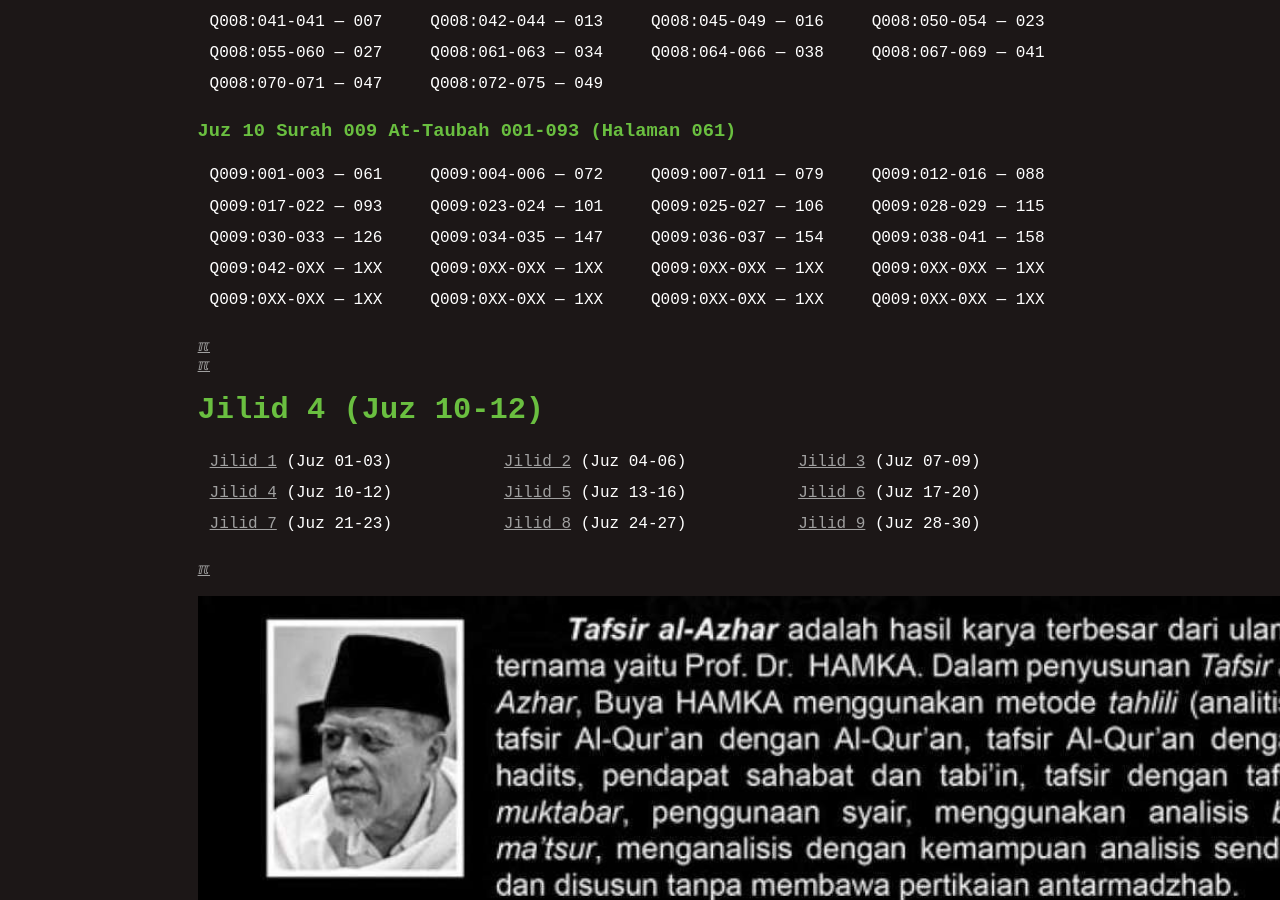
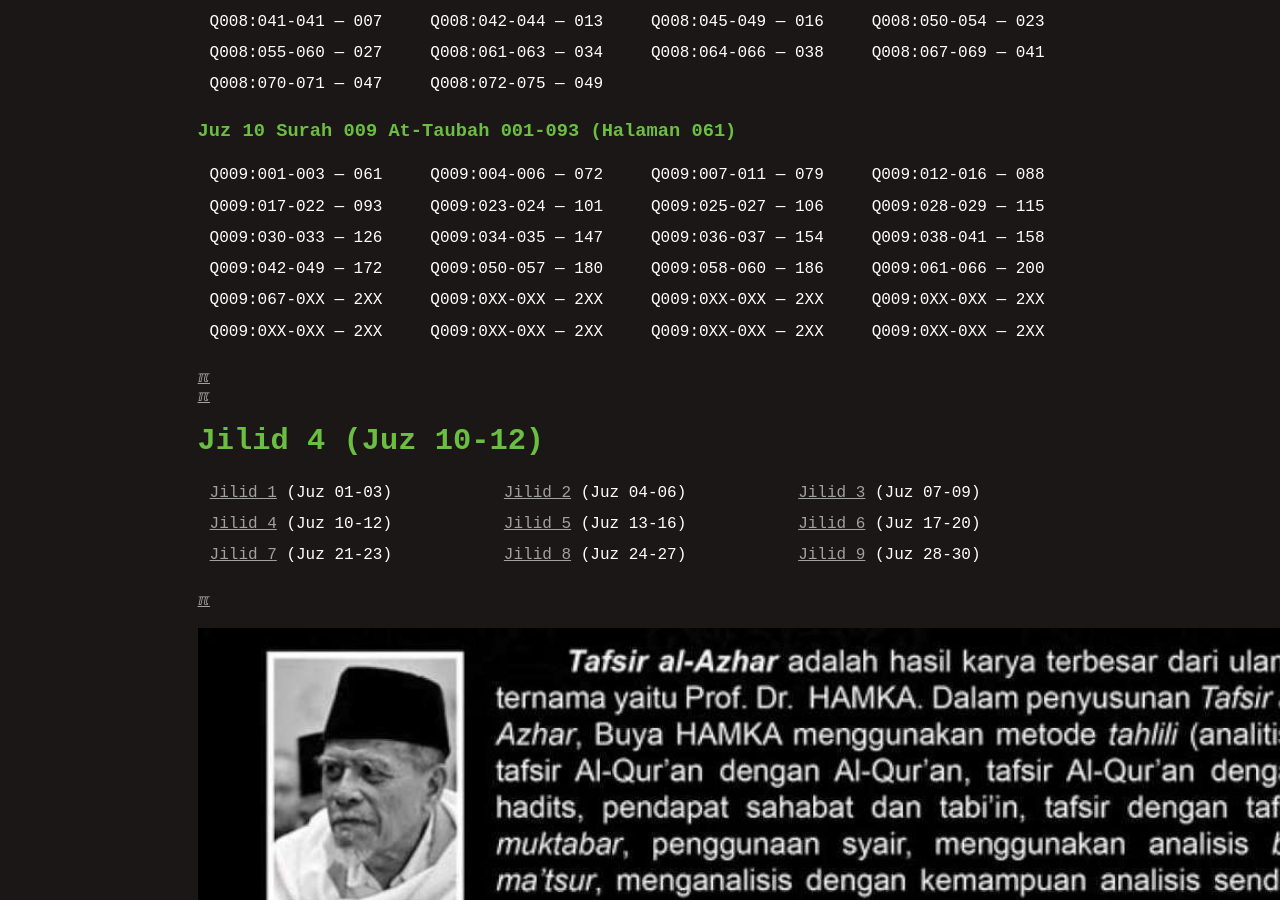
Before and after one commit to dullatip/indexquran, a Jekyll site: the page built from 004.md, in a window 1280 px wide and 900 px high, scrolled down 847 px. Built offline with Jekyll 4.4.1, drawn with Linux system fonts in a browser that asks for light colours; some of the changed text lies outside the part shown.

Commit message:
modified:   004.md

```diff
--- a/004.md
+++ b/004.md
@@ -23,8 +23,9 @@
 | Q009:001-003 --- 061 | Q009:004-006 --- 072 | Q009:007-011 --- 079 | Q009:012-016 --- 088 |
 | Q009:017-022 --- 093 | Q009:023-024 --- 101 | Q009:025-027 --- 106 | Q009:028-029 --- 115 |
 | Q009:030-033 --- 126 | Q009:034-035 --- 147 | Q009:036-037 --- 154 | Q009:038-041 --- 158 |
-| Q009:042-0XX --- 1XX | Q009:0XX-0XX --- 1XX | Q009:0XX-0XX --- 1XX | Q009:0XX-0XX --- 1XX |
-| Q009:0XX-0XX --- 1XX | Q009:0XX-0XX --- 1XX | Q009:0XX-0XX --- 1XX | Q009:0XX-0XX --- 1XX |
+| Q009:042-049 --- 172 | Q009:050-057 --- 180 | Q009:058-060 --- 186 | Q009:061-066 --- 200 |
+| Q009:067-0XX --- 2XX | Q009:0XX-0XX --- 2XX | Q009:0XX-0XX --- 2XX | Q009:0XX-0XX --- 2XX |
+| Q009:0XX-0XX --- 2XX | Q009:0XX-0XX --- 2XX | Q009:0XX-0XX --- 2XX | Q009:0XX-0XX --- 2XX |
 
 [&#x213C;](#)<br id="idx4SSAYTHAL">
 [&#x213C;](#)<br id="idxA">
--- a/_config.yml
+++ b/_config.yml
@@ -1,4 +1,4 @@
-version:          "Thu 10 Oct 2024 23:00"
+version:          "Fri 11 Oct 2024 09:00"
 copyright:        "2024-2024"
 title:            "Index Tafsir Al-Azhar HAMKA"
 author:           "Abdul Latip"
```
Also changed, not shown: 000.md (+1 -1 lines).
